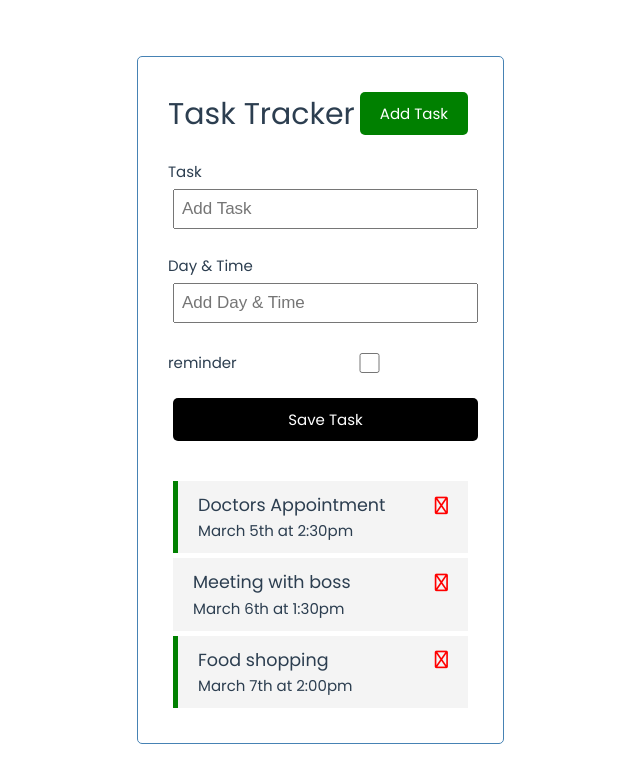
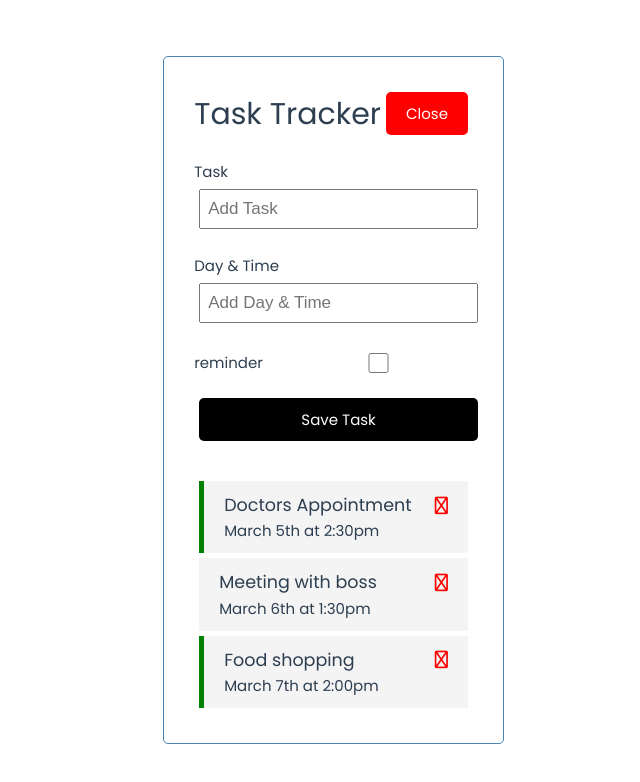
Before and after one commit to Swapnil-2502/Task-App-Vue.js, a Vue app: page / in a window 1280 px wide. Both pictures are taken after a click on the button "Add Task". Shown: the top 782 px of the page, without its empty margins (136-776 px from the left). Built offline with nearby package versions, Linux system fonts and the light colour scheme.

Commit message:
toggle form & template Conditions

```diff
--- a/src/App.vue
+++ b/src/App.vue
@@ -1,8 +1,10 @@
 
 <template>
   <div class="container">
-    <Header title="Task Tracker "/>
-    <AddTask @add-task="addTask" />
+    <Header @toggle-add-task="toggleAddTask" title="Task Tracker " :showAddTask="showAddTask" />
+    <div v-show="showAddTask">
+      <AddTask @add-task="addTask" />
+    </div>
     <Tasks @toggle-reminder="toggleReminder" @delete-task = "deleteTask" :tasks="tasks" />
   </div>
 </template>
@@ -22,10 +24,14 @@
     },
     data(){
       return {
-        tasks: []
+        tasks: [],
+        showAddTask: false,
       }
     },
     methods:{
+      toggleAddTask(){
+        this.showAddTask = !this.showAddTask
+      },
       addTask(task){
         this.tasks = [...this.tasks, task]
       },
@@ -37,7 +43,7 @@
       toggleReminder(id){
         this.tasks = this.tasks.map((task) => task.id === id ?
         {...task, reminder: !task.reminder}: task)
-      }
+      },
     },
     created(){
       this.tasks = [
--- a/src/components/Button.vue
+++ b/src/components/Button.vue
@@ -11,7 +11,7 @@
         },
         methods:{
             onClick(){
-                console.log("click")
+                this.$emit('btn-click')
             }
         }
 
--- a/src/components/Header.vue
+++ b/src/components/Header.vue
@@ -1,7 +1,9 @@
 <template>
     <header>
        <h1> {{ title }} </h1>
-       <Button text="Add Task" color="green" />
+       <Button @btn-click="$emit('toggle-add-task')"
+       :text="showAddTask ? 'Close':'Add Task' "
+       :color="showAddTask ? 'red' : 'green' " />
     </header>
 </template>
 
@@ -12,12 +14,13 @@
 export default{
     name:'Header',
     props:{
-        title:String,
+        title: String,
+        showAddTask: Boolean,
     },
 
     components:{
         Button,
-    }
+    },
 
 }
 </script>
```
